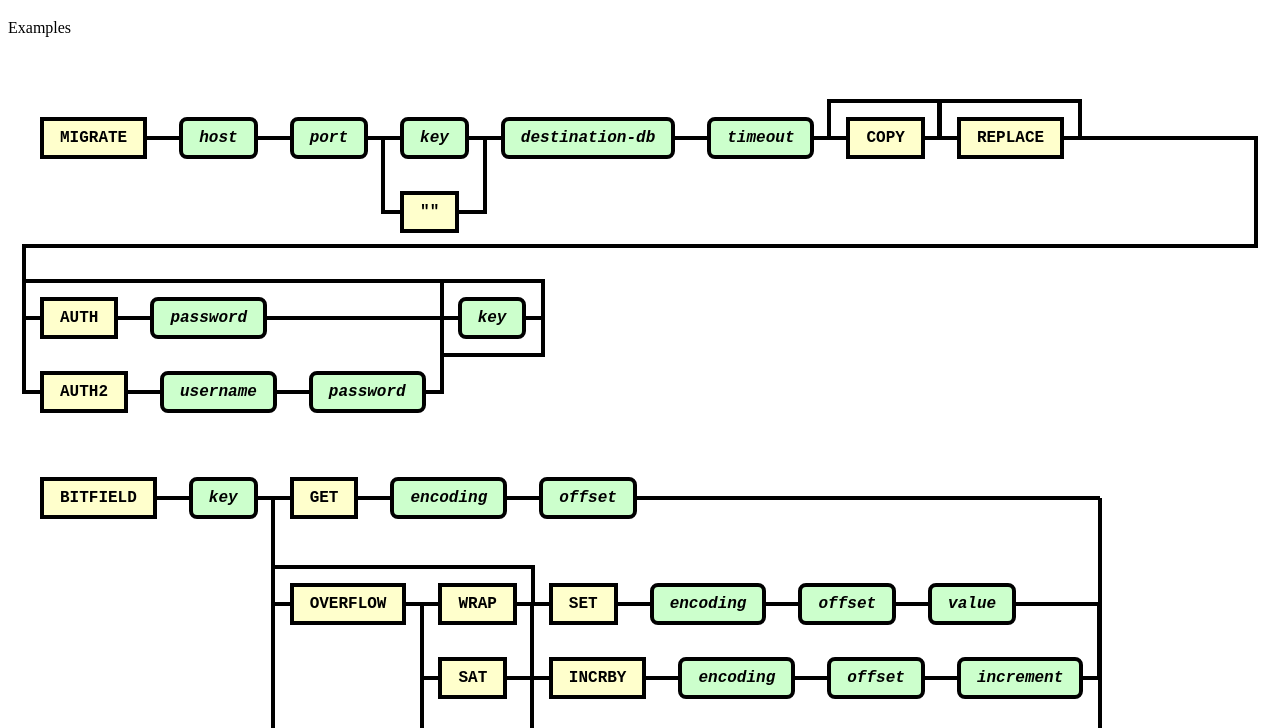
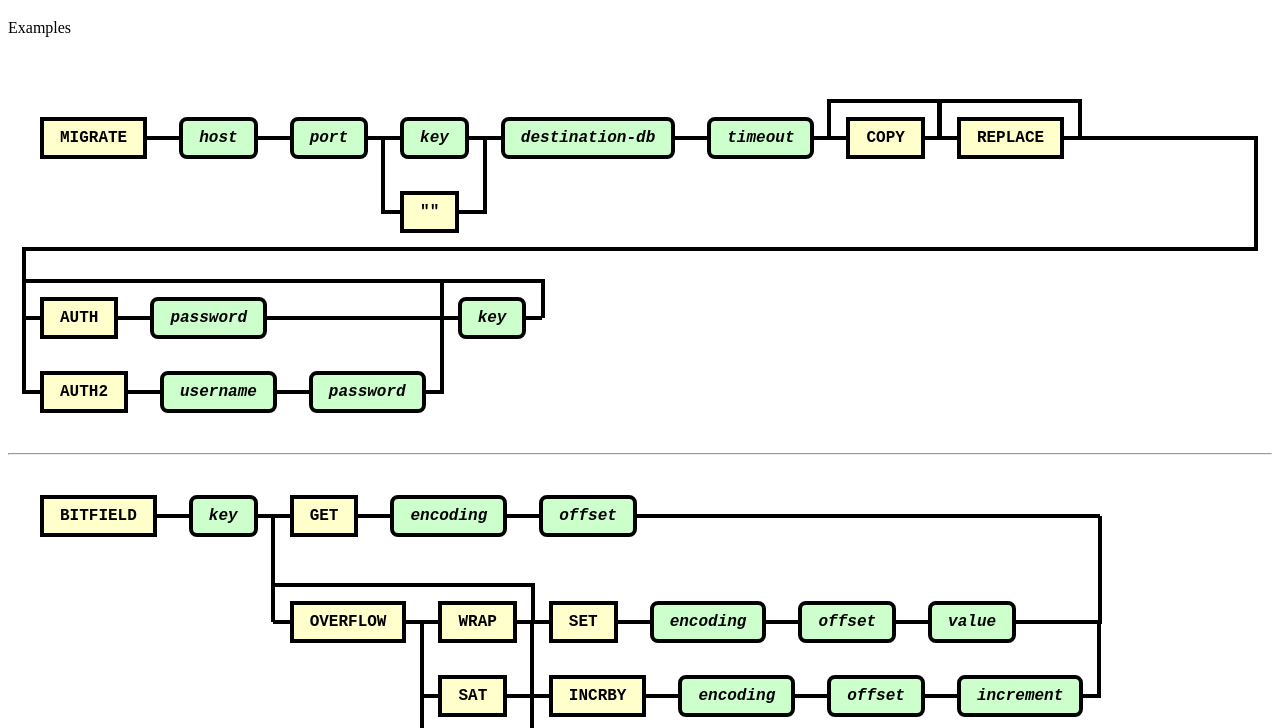
Before and after one commit to itamarhaber/wcsyn, a website: page index.html in a window 1280 px wide. Shown: the part 61-789 px from the top of the page. Drawn offline with Linux system fonts and the light colour scheme.

Commit message:
Fixes seq block line

```diff
--- a/index.html
+++ b/index.html
@@ -32,13 +32,13 @@
         <rr-nonterminal>password</rr-nonterminal>
       </rr-sequence>
     </rr-choice>
-    <rr-nonterminal optional repeat>key</rr-nonterminal>
+    <rr-nonterminal optional repeatable>key</rr-nonterminal>
   </rr-diagram>
-
+  <hr />
   <rr-diagram>
     <rr-terminal>BITFIELD</rr-terminal>
     <rr-nonterminal>key</rr-nonterminal>
-    <rr-sequence repeat>
+    <rr-sequence repeatable>
       <rr-choice>
         <rr-sequence title="Read operations">
           <rr-terminal>GET</rr-terminal>
@@ -72,7 +72,7 @@
       </rr-choice>
     </rr-sequence>
   </rr-diagram>
-
+  <hr />
   <rr-diagram>
     <rr-terminal>SET</rr-terminal>
     <rr-nonterminal>key</rr-nonterminal>
--- a/main.js
+++ b/main.js
@@ -146,9 +146,15 @@ class RailroadContainer extends RailroadElement {
 
   getGap() {
     const computedStyle = getComputedStyle(this);
+    const block = fromPx(computedStyle['row-gap']),
+      inline = fromPx(computedStyle['column-gap']),
+      midBlock = Math.round(block / 2),
+      midInline = Math.round(inline / 2);
     return {
-      block: fromPx(computedStyle['row-gap']),
-      inline: fromPx(computedStyle['column-gap'])
+      block,
+      inline,
+      hBlock: midBlock,
+      hInline: midInline
     };
   }
 }
@@ -161,9 +167,10 @@ class RailroadSequence extends RailroadContainer {
         { midHeight } = child.getRect();
 
       if (path.x > child.offsetLeft) {
-        path.horizontalTo(path.width - gap.inline / 2);
-        path.verticalTo(path.y + lineHeight - gap.block / 4);
-        path.horizontalTo(gap.inline / 2);
+        const prev = this.children[i-1].getRect();
+        path.horizontalTo(path.width - gap.hInline);
+        path.verticalTo(prev.y + lineHeight + gap.hBlock);
+        path.horizontalTo(gap.hInline);
         path.verticalTo(midHeight);
         lineHeight = child.offsetHeight;
       } else if (child.offsetHeight > lineHeight) {
@@ -183,7 +190,7 @@ class RailroadChoice extends RailroadContainer {
       path.verticalTo(child.getRect().midHeight);
       child.drawAttributes(path, gap);
       child.draw(path, gap);
-      path.horizontalTo(this.offsetLeft + this.offsetWidth + gap.inline / 2);
+      path.horizontalTo(this.offsetLeft + this.offsetWidth + gap.hInline);
       path.verticalTo(y);
       path.moveTo(x, y);
     }
```
